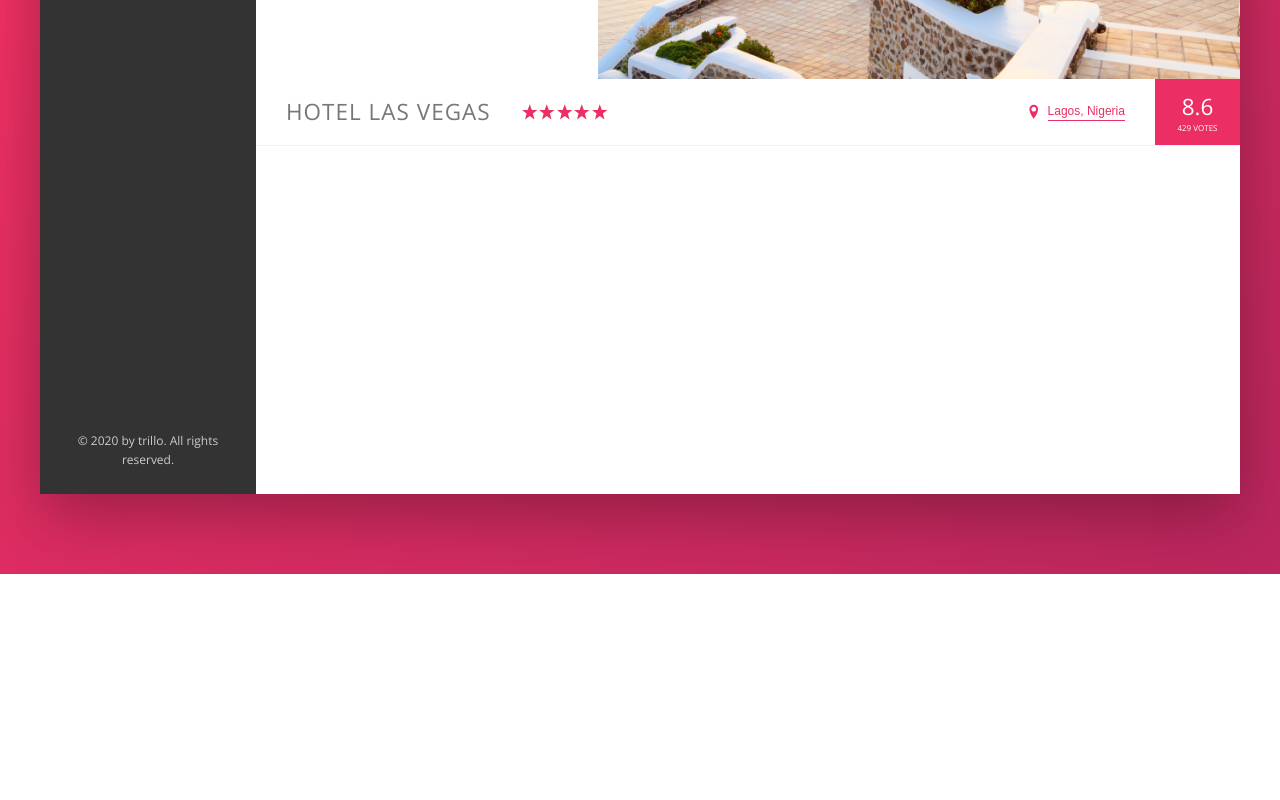
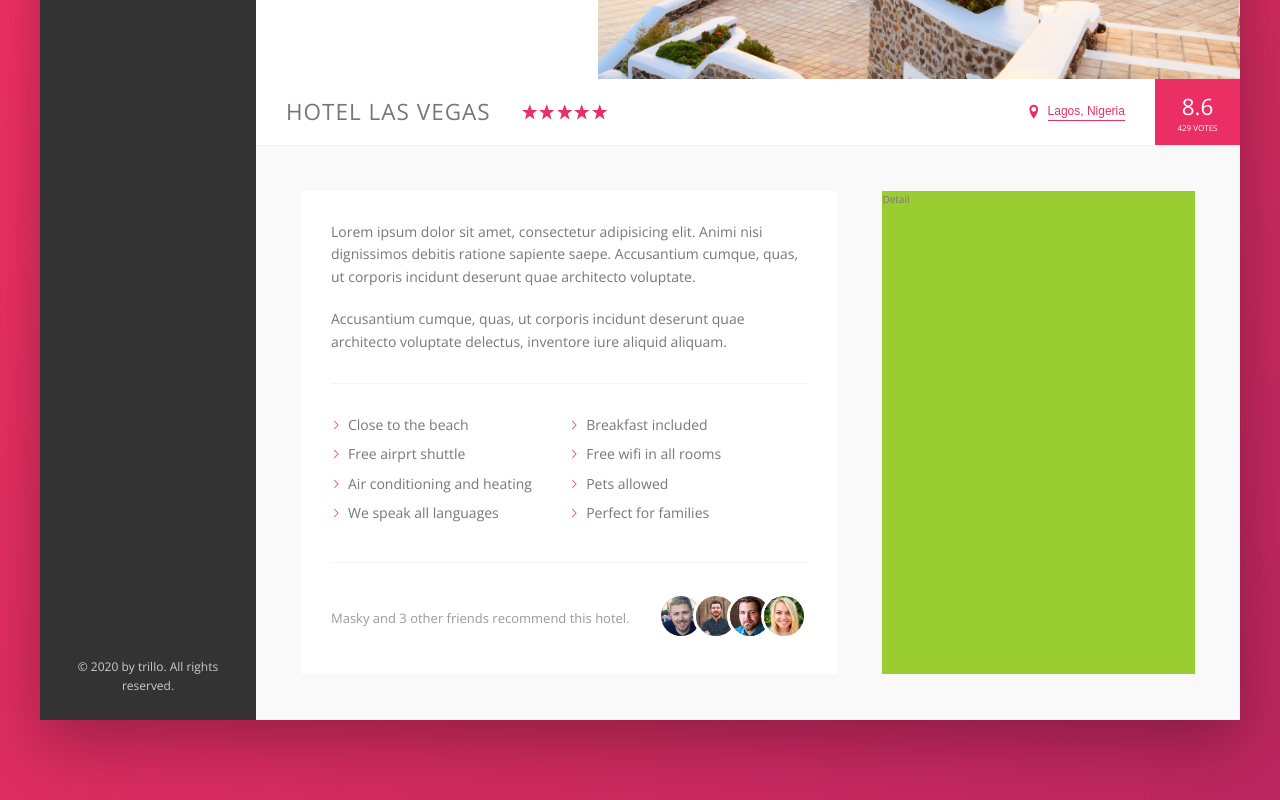
Before and after one commit to unclejide1/trillo, a website: page index.html in a window 1280 px wide. Shown: the part 456-1256 px from the top of the page. Before the commit the page ends 1030 px from the top, so only its background shows below. Drawn offline with nearby package versions, Linux system fonts and the light colour scheme.

Commit message:
feat: add escription section

```diff
--- a/index.html
+++ b/index.html
@@ -128,6 +128,43 @@
                             <div class="overview__rating-count">429 votes</div>
                         </div>
                     </div>
+                    <div class="detail">
+                        <div class="description">
+                            <p class="paragraph">Lorem ipsum dolor sit amet, consectetur adipisicing elit. Animi nisi dignissimos
+                                debitis ratione sapiente saepe. Accusantium cumque, quas, ut corporis incidunt deserunt quae
+                                architecto voluptate.
+                            </p>
+                            <p class="paragraph">Accusantium cumque, quas, ut corporis incidunt deserunt quae architecto voluptate delectus,
+                                inventore iure aliquid aliquam.
+                            </p>
+                            <ul class="list">
+                                <li class="list__item">Close to the beach</li>
+                                <li class="list__item">Breakfast included</li>
+                                <li class="list__item">Free airprt shuttle</li>
+                                <li class="list__item">Free wifi in all rooms</li>
+                                <li class="list__item">Air conditioning and heating</li>
+                                <li class="list__item">Pets allowed</li>
+                                <li class="list__item">We speak all languages</li>
+                                <li class="list__item">Perfect for families</li>
+                            </ul>
+
+                            <div class="recommend">
+                                <p class="recommend__count">
+                                    Masky and 3 other friends recommend this hotel.
+                                </p>
+                                <div class="recommend__friends">
+                                    <img src="img/user-3.jpg" alt="Friend 1" class="recommend__photo">
+                                    <img src="img/user-4.jpg" alt="Friend 2" class="recommend__photo">
+                                    <img src="img/user-5.jpg" alt="Friend 3" class="recommend__photo">
+                                    <img src="img/user-6.jpg" alt="Friend 4" class="recommend__photo">
+
+                                </div>
+                            </div>
+                        </div>
+                        <div class="user-reviews">
+                            Detail
+                        </div>
+                    </div>
                  </main>
             </div>
         </div>
--- a/sass/_base.scss
+++ b/sass/_base.scss
@@ -30,6 +30,8 @@ Grey dark 3: #999
     --color-grey-dark-3: #999;
 
     --shadow-dark: 0 2rem 6rem rgba(0,0,0,.3);
+    --shadow-light: 0 2rem 5rem rgba(0,0,0,.06);
+    --line : 1px solid var(--color-grey-light-2);
 }
 
 *{
--- a/sass/_component.scss
+++ b/sass/_component.scss
@@ -311,3 +311,96 @@
         box-shadow: none;
     }
 }
+
+/////////////////////////////////
+//PARAGRAPH
+
+.paragraph:not(:last-of-type){
+    margin-bottom: 2rem;
+}
+
+
+
+
+
+
+
+
+/////////////////////////////////
+//LIST
+
+.list{
+    list-style: none;
+    margin: 3rem 0;
+    padding: 3rem 0;
+    border-top: var(--line);
+    border-bottom: var(--line);
+    display: flex;
+    flex-wrap: wrap;
+
+    &__item{
+        flex: 0 0 50%;
+        margin-bottom: .7rem;
+    }
+
+    &__item::before{
+        content: "";
+        display: inline-block;
+        height: 1rem;
+        width: 1rem;
+        margin-right: .7rem;
+
+
+        //older browsers
+        // background-image: url(../img/chevron-thin-right.svg);
+        // background-size: cover;
+
+        //newer browsers
+        background-color: var(--color-primary);
+        -webkit-mask-image: url(../img/chevron-thin-right.svg);
+        mask-image: url(../img/chevron-thin-right.svg);
+        -webkit-mask-size: cover;
+        mask-size: cover;
+    }
+}
+
+
+
+
+
+
+
+
+
+
+/////////////////////////////////
+//RECOMMEND
+.recommend{
+    font-size: 1.3rem;
+    color: var(--color-grey-dark-3);
+    display: flex;
+    align-items: center;
+    // justify-content: space-between;
+
+    &__count{
+        margin-right: auto;
+    }
+
+    &__friends{
+
+    }
+
+    &__photo{
+        box-sizing: content-box;
+        height: 4rem;
+        width: 4rem;
+        border-radius: 50%;
+        border: 3px solid #fff;
+
+        &:not(:last-child){
+            margin-right: -1.5rem;
+        }
+    }
+
+
+}
--- a/sass/_layout.scss
+++ b/sass/_layout.scss
@@ -10,7 +10,7 @@
     font-size: 1.4rem;
     height: 7rem;
     background-color: #fff;
-    border-bottom:1px solid var(--color-grey-light-2);
+    border-bottom:var(--line);
 
     display: flex;
     justify-content: space-between;
@@ -33,5 +33,26 @@
 .hotel-view{
     background-color: #fff;
     flex: 1;
-    height: 80rem;
 }
+
+.detail{
+    display: flex;
+    padding: 4.5rem;
+    background-color: var(--color-grey-light-1);
+    border-bottom: var(--line);
+}
+
+.description{
+background-color: orangered;
+flex: 0 0 60%;
+font-size: 1.4rem;
+padding: 3rem;
+margin-right: 4.5rem;
+background-color: #fff;
+box-shadow: --shadow-light;
+}
+
+.user-reviews{
+background-color: yellowgreen;
+flex: 1;
+}
```
Also changed, not shown: css/style.css.
